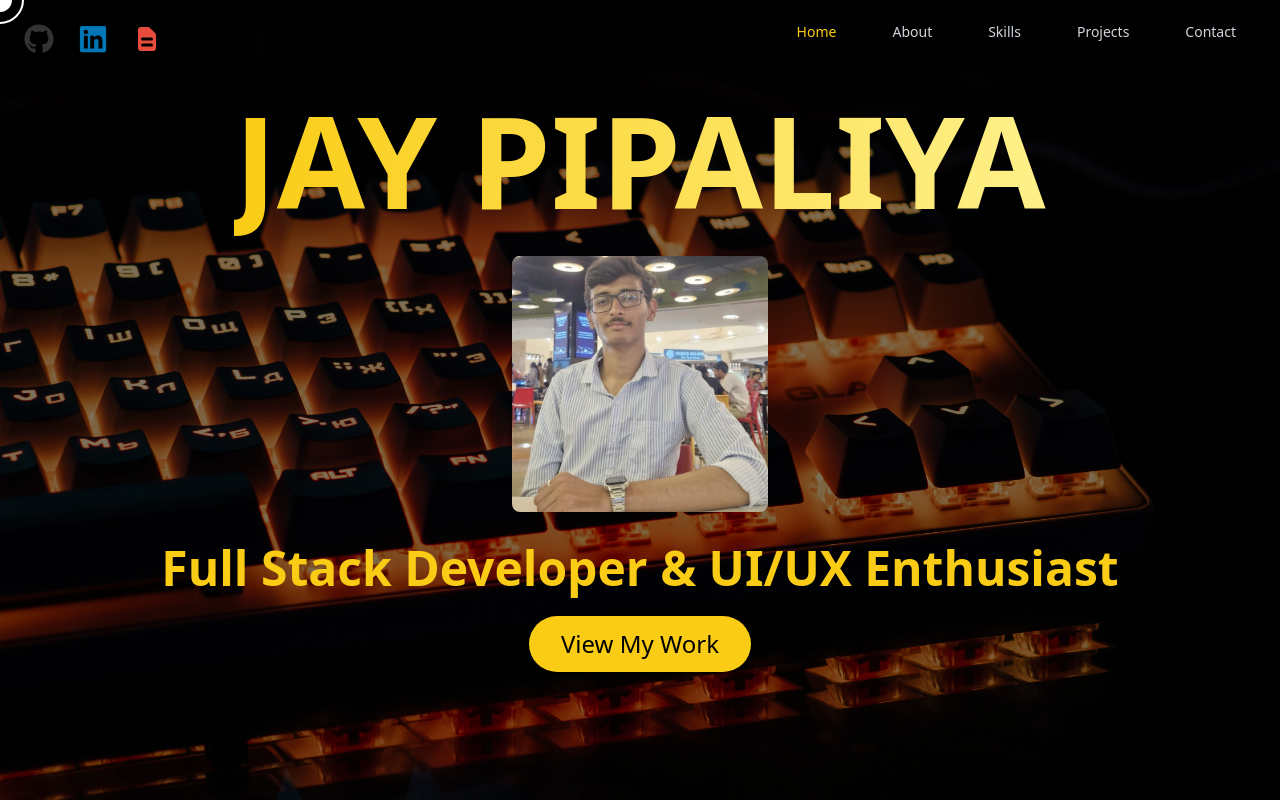
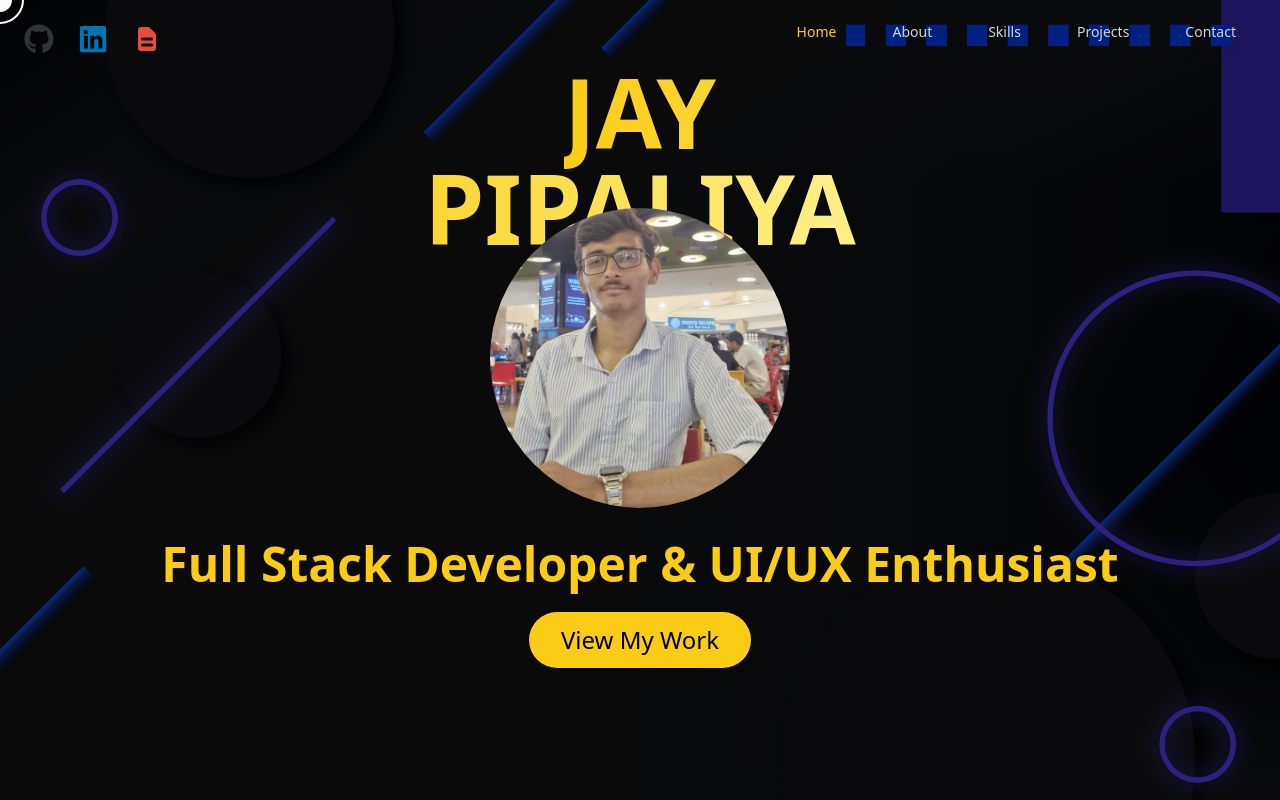
Before and after one commit to jayp927/Portfolio2, a Next.js app in the folder portfolio/: page / in a window 1280 px wide. Shown: the top 800 px of the page. Built offline with nearby package versions, Linux system fonts and the light colour scheme.

Commit message:
style : hero section

```diff
--- a/portfolio/app/page.tsx
+++ b/portfolio/app/page.tsx
@@ -34,25 +34,25 @@
         </div>
 
         {/* Content */} {/* Adjusted layout for responsiveness */}
-        <div className="relative z-10 w-full max-w-7xl mx-auto px-4 flex flex-col items-center justify-center h-full text-center pt-16 pb-8 md:pt-24 md:pb-12">
+        <div className="relative z-10 w-full max-w-7xl mx-auto px-4 flex flex-col items-center justify-center h-full text-center pt-16 pb-8">
 
             <motion.h1
               initial={{ opacity: 0, y: 20 }}
               animate={{ opacity: 1, y: 0 }}
               transition={{ duration: 0.8, delay: 0.2 }}
-              className="text-5xl md:text-9xl font-bold leading-none mb-8"
+              className="relative z-10 text-5xl md:text-8xl font-bold leading-none mb-8"
             >
               <span className="bg-clip-text text-transparent bg-gradient-to-r from-yellow-400 to-yellow-200">
-                JAY PIPALIYA
+                JAY<br/>PIPALIYA
               </span>
             </motion.h1>
 
 
               <motion.div
-                initial={{ opacity: 0, scale: 0.8 }}
-                animate={{ opacity: 1, scale: 1 }}
+                initial={{ opacity: 1, scale: 0.8 }}
+                animate={{ scale: 1 }}
                 transition={{ duration: 0.8, delay: 0.4 }}
-                className="relative w-48 h-48 md:w-64 md:h-64 rounded-lg overflow-hidden mb-8"
+                className="relative z-20 w-[200px] h-[200px] md:w-[300px] md:h-[300px] rounded-full overflow-hidden mb-8 -mt-20 md:-mt-51"
               >
                 <Image
                   src="/images/jay.jpg"
@@ -63,12 +63,12 @@
                 />
               </motion.div>
 
-
+            {/* Text and Button repositioned after image */}
             <motion.div
               initial={{ opacity: 0, y: 20 }}
               animate={{ opacity: 1, y: 0 }}
               transition={{ duration: 0.8, delay: 0.6 }}
-              className="space-y-6"
+              className="relative z-10 space-y-6 z-100"
             >
               <p className="text-xl md:text-5xl font-semibold text-yellow-400">
                 Full Stack Developer & UI/UX Enthusiast
```
Also changed, not shown: portfolio/public/images/background.jpg.
